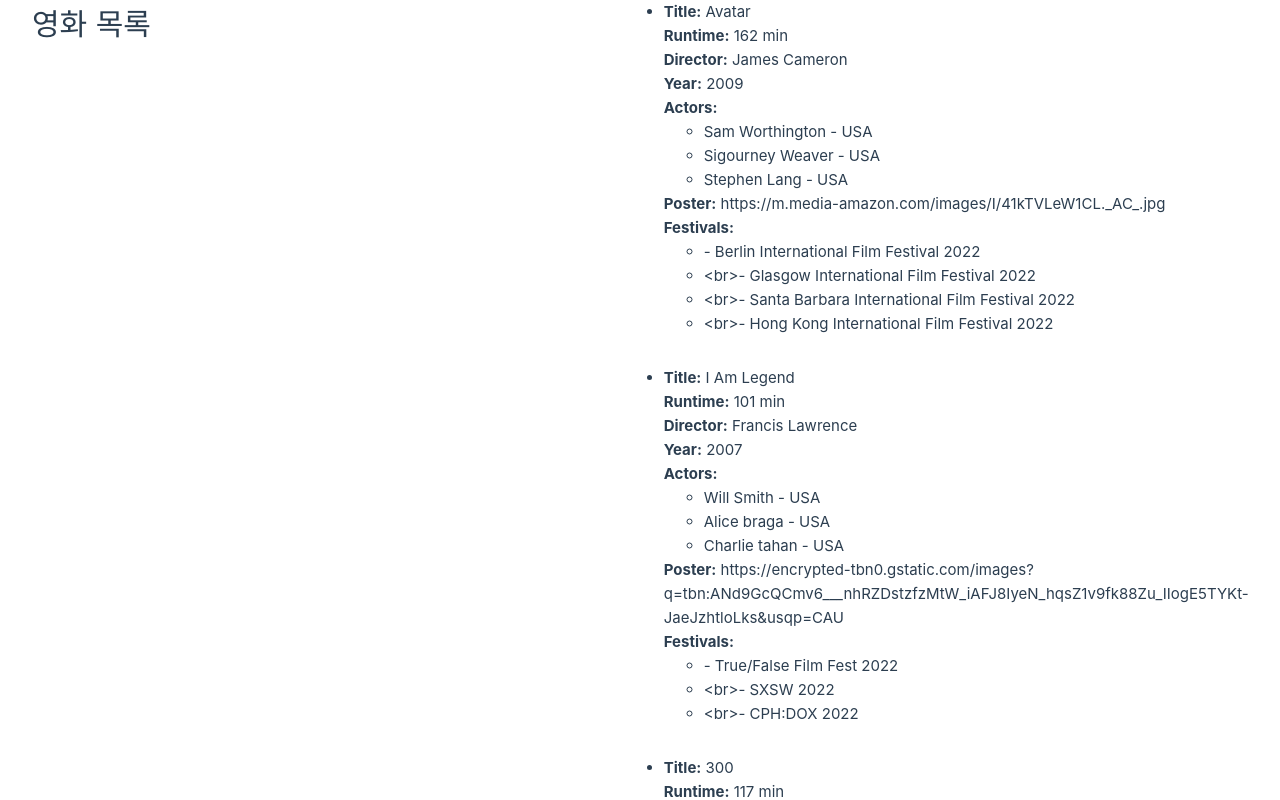
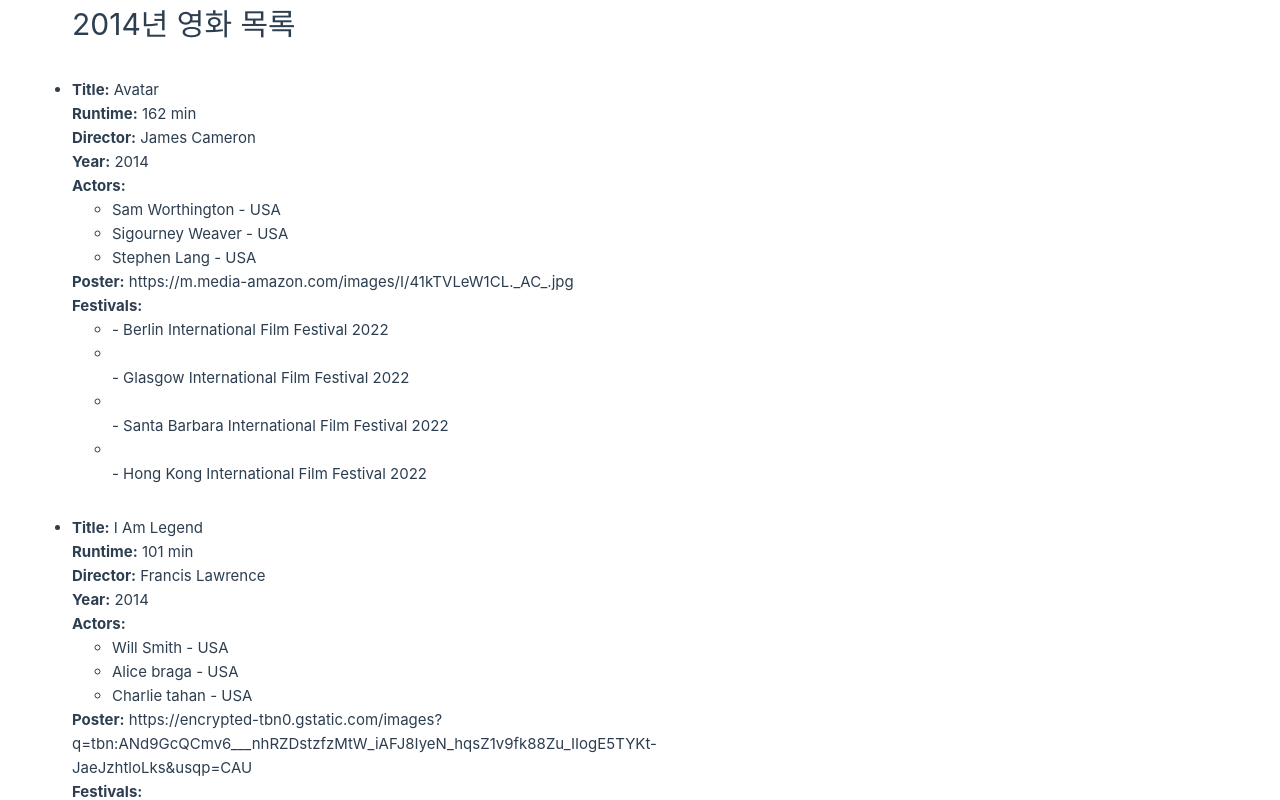
Before and after one commit to dana096-hello-vue/dana096-hello-vue.github.io, a Vue app: page / in a window 1280 px wide. Shown: the top 800 px of the page. Built offline with nearby package versions, Linux system fonts and the light colour scheme.

Commit message:
특정 단어 포함 필터링 하여 출력하기

```diff
--- a/src/App.vue
+++ b/src/App.vue
@@ -2,13 +2,15 @@
 import { ref } from 'vue'
 import category from "@/assets/movie.json"
 const categories = ref(category)
+const keyword = ref(2014)
 </script>
 
 <template>
-<h1 style="margin-bottom: 30px;">영화 목록</h1>
+  <div>
     <ul>
+      <h1 style="margin-bottom: 30px;">2014년 영화 목록</h1>
       <li v-for="movie in categories" class="movie-item">
-      <div>
+        <div v-if="movie.Year =  2014">
           <strong style="font-weight: bold;">Title:</strong> {{ movie.Title }} <br>
           <strong style="font-weight: bold;">Runtime:</strong> {{ movie.Runtime }} <br>
           <strong style="font-weight: bold;">Director:</strong> {{ movie.Director }} <br>
@@ -22,11 +24,12 @@
           <strong style="font-weight: bold;">Poster:</strong> {{ movie.Poster }} <br>
           <strong style="font-weight: bold;">Festivals:</strong>
           <ul>
-          <li v-for="festival in movie.Festivals" v-text="festival"></li>
+            <li v-for="festival in movie.Festivals" v-html="festival"></li>
           </ul>
         </div>
       </li>
     </ul>
+  </div>
 </template>
 
 <style scoped>
```
Lines whose indentation alone changed are shown as unchanged.
